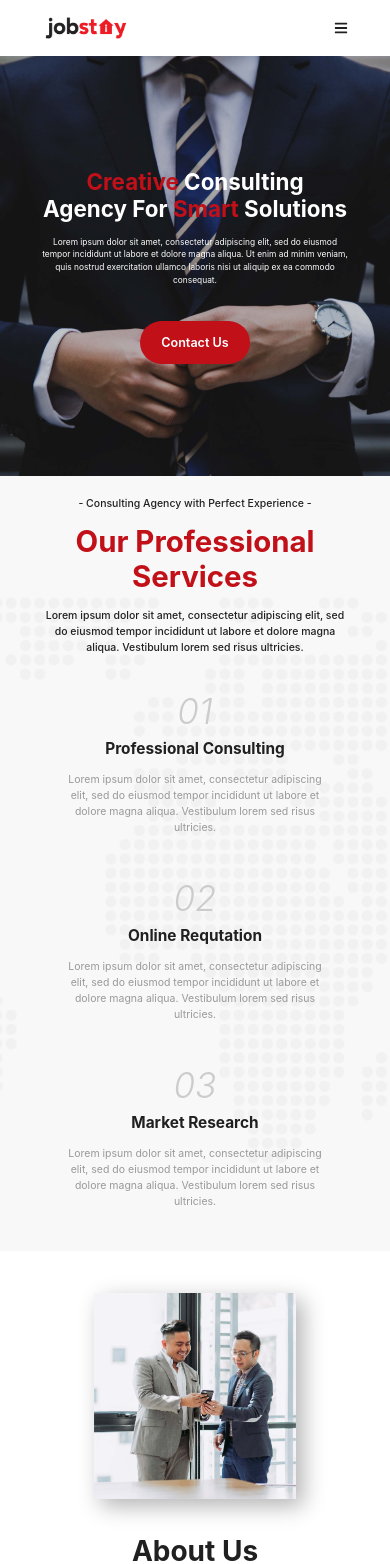
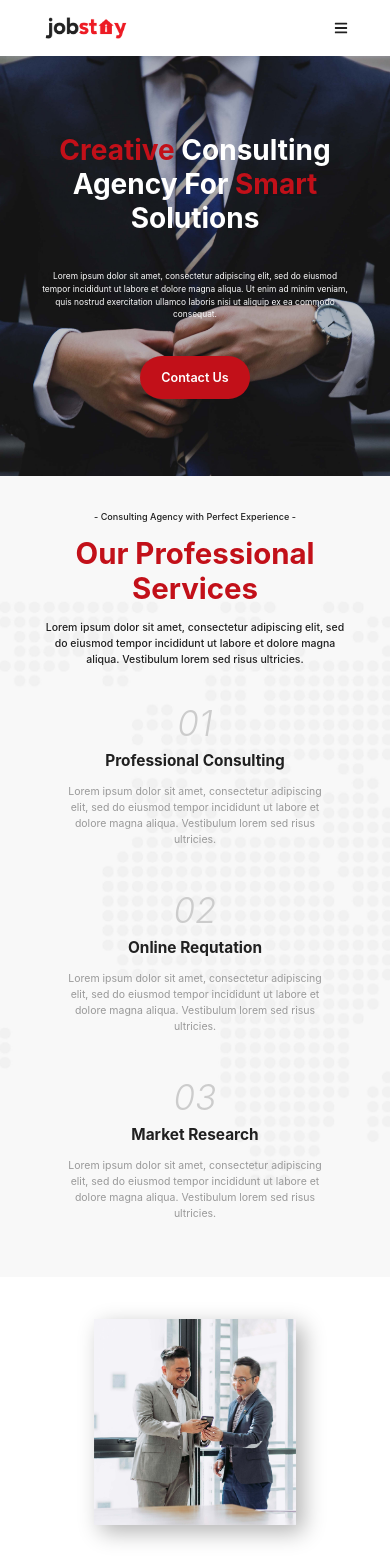
Before and after one commit to CaesarHp/consulting-website, a React (Create React App) app: page / in a window 390 px wide. Shown: the top 1564 px of the page. Built offline with nearby package versions, Linux system fonts and the light colour scheme.

Commit message:
responsive fixed

```diff
--- a/src/components/HeaderContent.module.scss
+++ b/src/components/HeaderContent.module.scss
@@ -51,14 +51,7 @@
 
   @media only screen and (max-width: $bp-medium) {
     font-size: 4rem;
-  }
-
-  @media only screen and (max-width: $bp-small) {
-    font-size: 3.5rem;
-  }
-
-  @media only screen and (max-width: $bp-smallest) {
-    font-size: 3.2rem;
+    margin-bottom: 5rem;
   }
 }
 
--- a/src/components/Service.module.scss
+++ b/src/components/Service.module.scss
@@ -18,7 +18,7 @@
   }
 
   @media only screen and (max-width: $bp-small) {
-    padding: 3rem 6rem;
+    padding: 5rem 6rem;
   }
 }
 
@@ -39,6 +39,10 @@
   font-weight: 500;
   color: $color-grey-dark-1;
   margin-bottom: 2rem;
+
+  @media only screen and (max-width: $bp-small) {
+    font-size: 1.3rem;
+  }
 }
 
 .service-description {
```
